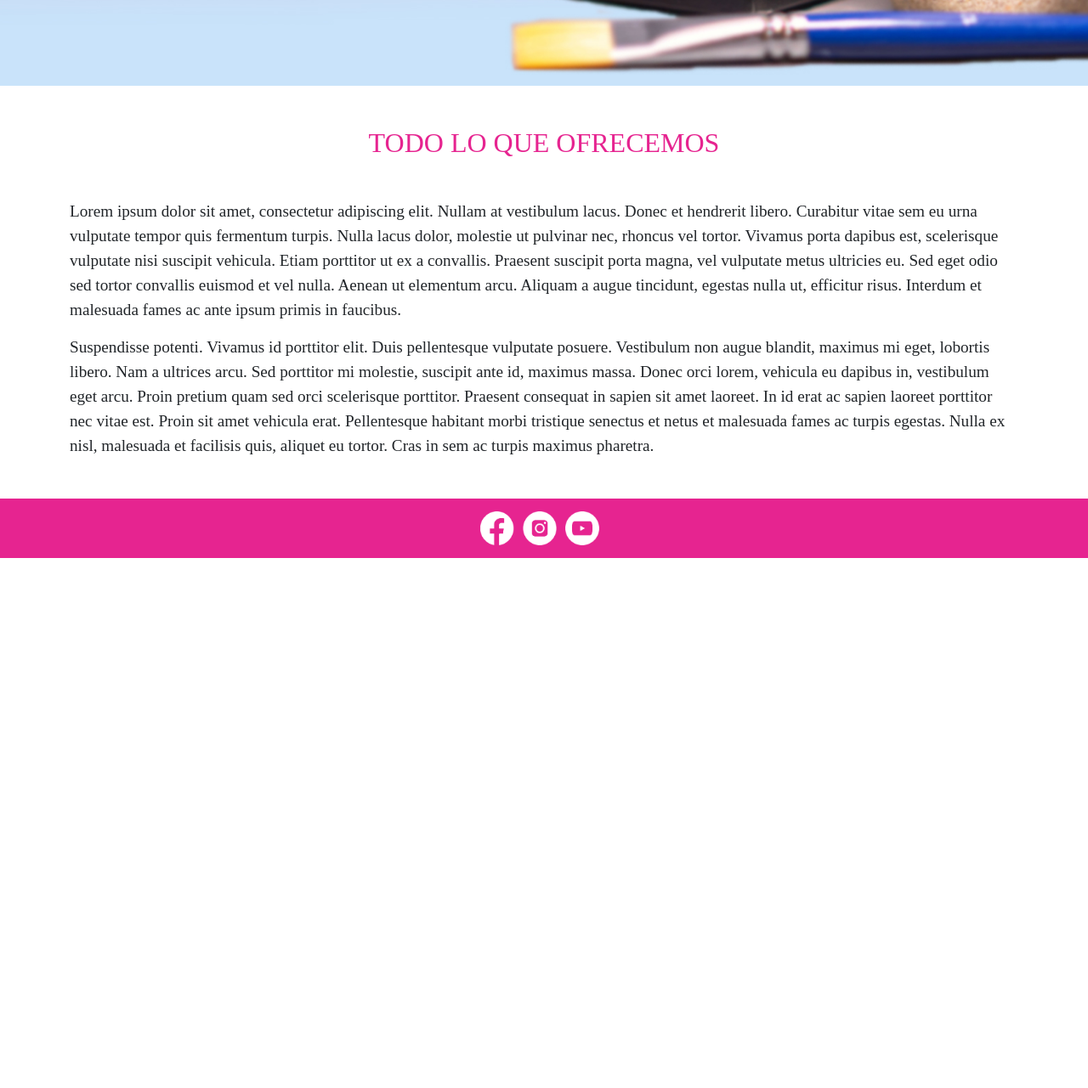
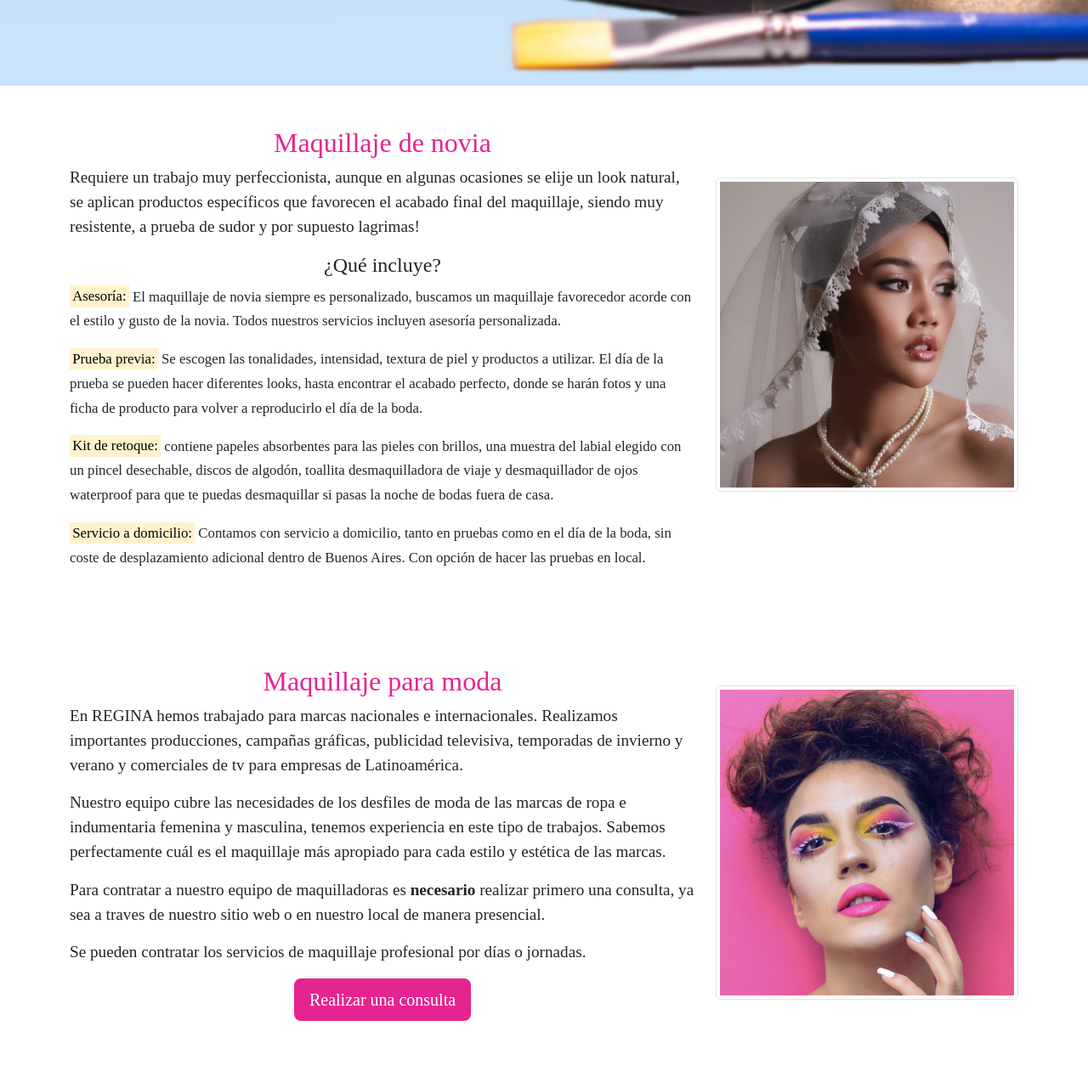
Before and after one commit to coco-miel/EntregaFinal-OvejeroLeturia, a plain HTML site: page views/servicios.html in a window 1280 px wide. Shown: the part 699-1980 px from the top of the page at 85% size. Before the commit the page ends 1356 px from the top, so only its background shows below. Drawn offline with nearby package versions, Linux system fonts and the light colour scheme; a web font is replaced by a local one.

Commit message:
Added text

```diff
--- a/views/servicios.html
+++ b/views/servicios.html
@@ -51,20 +51,45 @@
         <section class="text-position position-absolute">
             <div class="text-center d-flex justify-content-center flex-column align-items-center">
                 <h1 class="fade-in-text">SERVICIOS</h1>
-                <h2 class="fade-in-text--slow ">Nos encargamos de tu look</h2>
+                <h2 class="fade-in-text--slow ">Todo lo que ofrecemos</h2>
             </div>
         </section>
         </section>
-        <section>
-            <div class="d-flex justify-content-center align-items-center">
-                <h3 class="small-title text-center my-5">TODO LO QUE OFRECEMOS</h3>
+
+        <section class="container">
+            <div class="row d-flex justify-content-center align-items-center">
+                <div class="col-lg-8 col-sm-3 my-5">
+                    <h3 class="text-center">Maquillaje de novia</h3>
+                    <p>Requiere un trabajo muy perfeccionista, aunque en algunas ocasiones se elije un look natural, se aplican productos específicos que favorecen el acabado final del maquillaje, siendo muy resistente, a prueba de sudor y por supuesto lagrimas!</p>
+                    <h4 class="text-center">¿Qué incluye?</h4>
+                    <p><small><mark>Asesoría:</mark> El maquillaje de novia siempre es personalizado, buscamos un maquillaje favorecedor acorde con el estilo y gusto de la novia. Todos nuestros servicios incluyen asesoría personalizada.</small></p>
+                    <p><small><mark>Prueba previa:</mark> Se escogen las tonalidades, intensidad, textura de piel y productos a utilizar. El día de la prueba se pueden hacer diferentes looks, hasta encontrar el acabado perfecto, donde se harán fotos y una ficha de producto para volver a reproducirlo el día de la boda.</small></p>
+                    <p><small><mark>Kit de retoque:</mark> contiene papeles absorbentes para las pieles con brillos, una muestra del labial elegido con un pincel desechable, discos de algodón, toallita desmaquilladora de viaje y desmaquillador de ojos waterproof para que te puedas desmaquillar si pasas la noche de bodas fuera de casa.</small></p>
+                    <p><small><mark>Servicio a domicilio:</mark> Contamos con servicio a domicilio, tanto en pruebas como en el día de la boda, sin coste de desplazamiento adicional dentro de Buenos Aires. Con opción de hacer las pruebas en local.</small></p>
+                </div>
+                <div class="col-lg-4 col-sm-3 mb-5">
+                    <img class="img-thumbnail" src="../img/galeria/1.jpg" alt="">
+                </div>
+                <div class="col-lg-8 col-sm-3 my-5">
+                    <h3 class="text-center">Maquillaje para moda</h3>
+                    <p> En REGINA hemos trabajado para marcas nacionales e internacionales. Realizamos importantes producciones, campañas gráficas, publicidad televisiva, temporadas de invierno y verano y comerciales de tv para empresas de Latinoamérica.</p>
+                    <p>Nuestro equipo cubre las necesidades de los desfiles de moda de las marcas de ropa e indumentaria femenina y masculina, tenemos experiencia en este tipo de trabajos. Sabemos perfectamente cuál es el maquillaje más apropiado para cada estilo y estética de las marcas.</p>
+                    <p>Para contratar a nuestro equipo de maquilladoras es <strong>necesario</strong> realizar primero una consulta, ya sea a traves de nuestro sitio web o en nuestro local de manera presencial.</p>
+                    <p>Se pueden contratar los servicios de maquillaje profesional por días o jornadas.</p>
+                    <div class="d-flex justify-content-center" >
+                        <a href="contacto.html">
+                            <button type= "button" class="button-color btn btn-lg btn-dark mb-5">Realizar una consulta</button>
+                        </a>
+                    </div>
+                </div>
+                <div class="col-lg-4 col-sm-3 mb-5">
+                    <img class="img-thumbnail" src="../img/galeria/2.jpg" alt="">
+                </div>
+
+
+
             </div>
-        </section>
-        <section class="container">
-            <div class="servicio-text mb-5">
-                <p>Lorem ipsum dolor sit amet, consectetur adipiscing elit. Nullam at vestibulum lacus. Donec et hendrerit libero. Curabitur vitae sem eu urna vulputate tempor quis fermentum turpis. Nulla lacus dolor, molestie ut pulvinar nec, rhoncus vel tortor. Vivamus porta dapibus est, scelerisque vulputate nisi suscipit vehicula. Etiam porttitor ut ex a convallis. Praesent suscipit porta magna, vel vulputate metus ultricies eu. Sed eget odio sed tortor convallis euismod et vel nulla. Aenean ut elementum arcu. Aliquam a augue tincidunt, egestas nulla ut, efficitur risus. Interdum et malesuada fames ac ante ipsum primis in faucibus.</p>
-                <p>Suspendisse potenti. Vivamus id porttitor elit. Duis pellentesque vulputate posuere. Vestibulum non augue blandit, maximus mi eget, lobortis libero. Nam a ultrices arcu. Sed porttitor mi molestie, suscipit ante id, maximus massa. Donec orci lorem, vehicula eu dapibus in, vestibulum eget arcu. Proin pretium quam sed orci scelerisque porttitor. Praesent consequat in sapien sit amet laoreet. In id erat ac sapien laoreet porttitor nec vitae est. Proin sit amet vehicula erat. Pellentesque habitant morbi tristique senectus et netus et malesuada fames ac turpis egestas. Nulla ex nisl, malesuada et facilisis quis, aliquet eu tortor. Cras in sem ac turpis maximus pharetra.</p>
-            </div>
+
         </section>
     </main>
 
```
Also changed, not shown: views/contacto.html (+1 -1 lines), views/galeria.html (+2 -2 lines).
